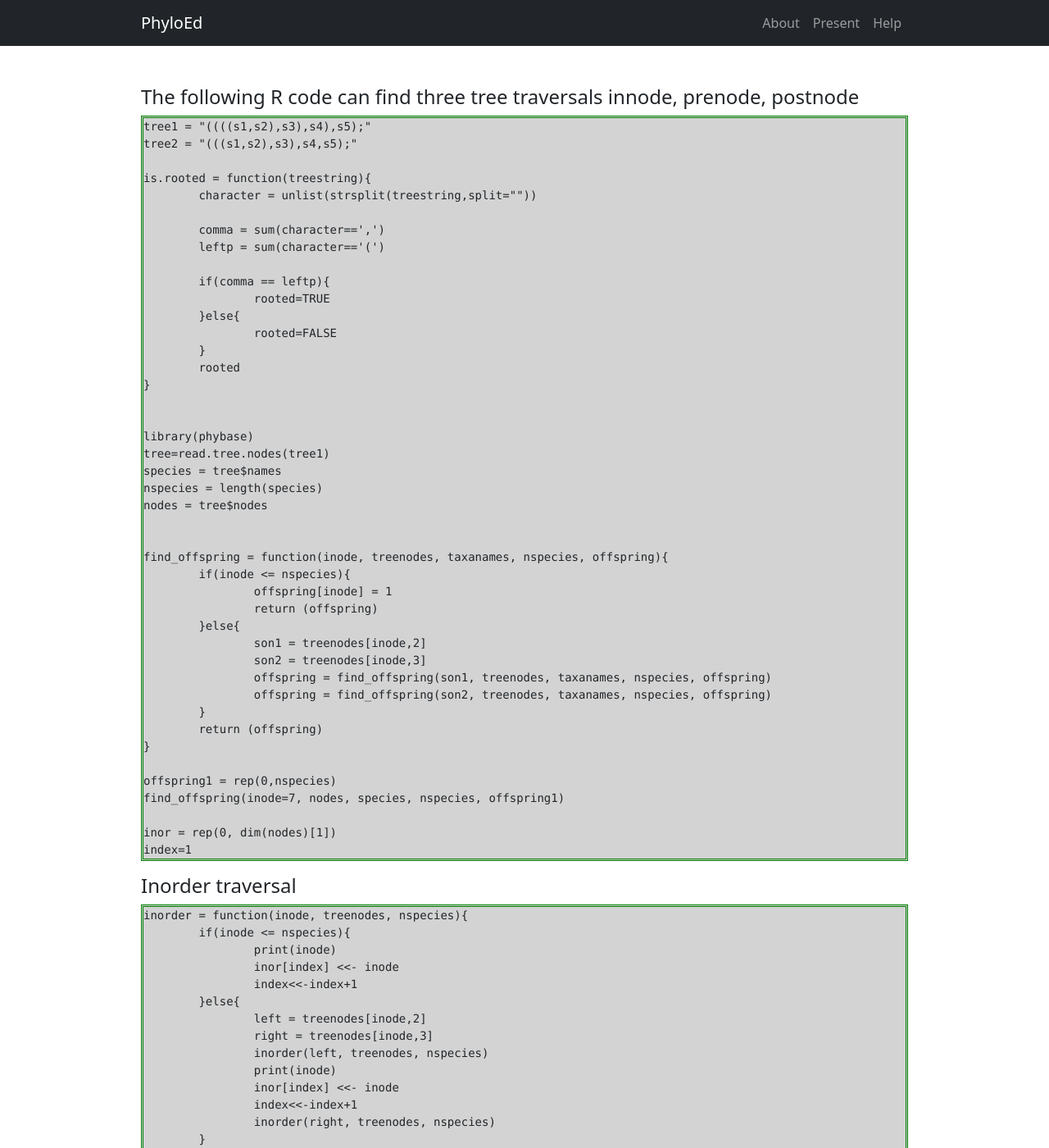
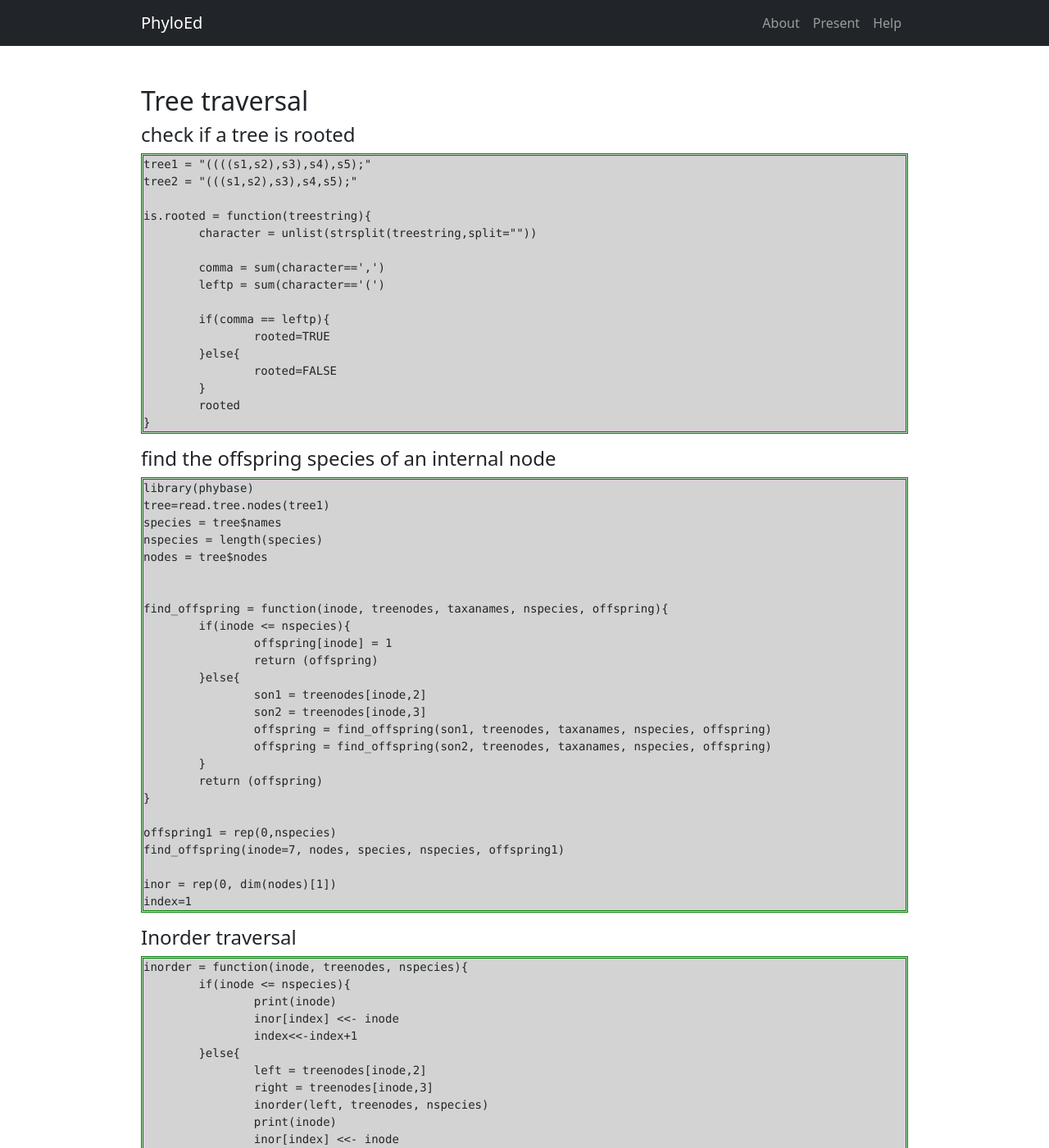
Before and after one commit to lliu1871/PhyEd, a Jekyll site: the page built from code/rcode_tree_traversal.md, in a window 1280 px wide and 1400 px high. Shown: the whole window at 82% size. Built offline with Jekyll 4.4.1, drawn with Linux system fonts in a browser that asks for light colours.

Commit message:
Update rcode_tree_traversal.md

````diff
--- a/code/rcode_tree_traversal.md
+++ b/code/rcode_tree_traversal.md
@@ -4,7 +4,9 @@ title: Tree traversal
 permalink: /code/traversal/
 ---
 
-#### The following R code can find three tree traversals innode, prenode, postnode
+## Tree traversal
+
+#### check if a tree is rooted
 
 ```{python}
 tree1 = "((((s1,s2),s3),s4),s5);"
@@ -23,8 +25,10 @@ is.rooted = function(treestring){
 	}
 	rooted
 }
+```
 
-
+#### find the offspring species of an internal node
+```
 library(phybase)
 tree=read.tree.nodes(tree1)
 species = tree$names
````
